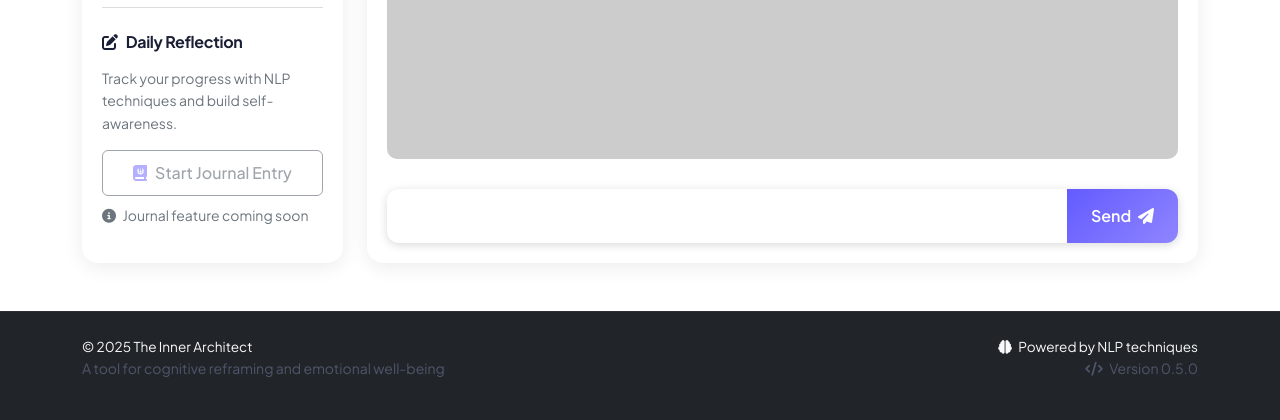
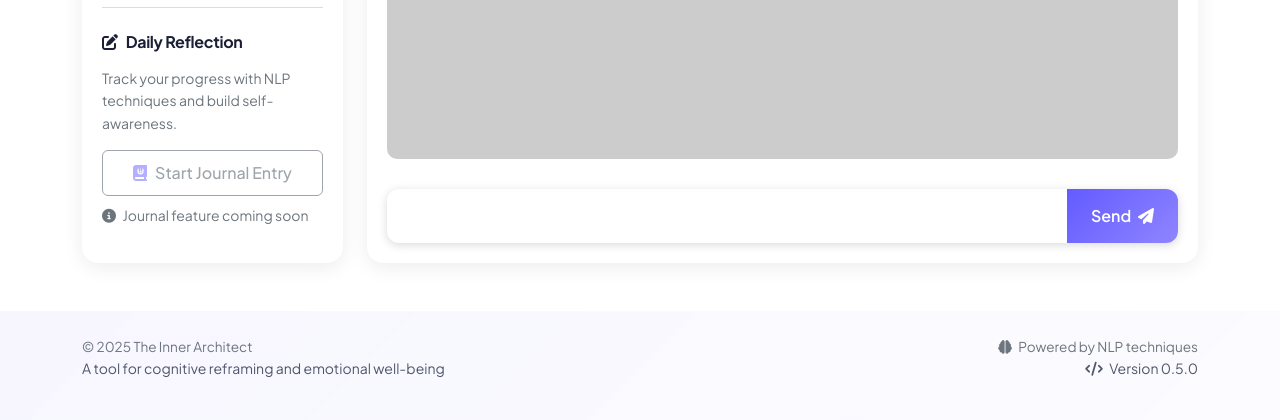
Before and after one commit to jahboukie/innerarchitect, a Flask app: page / in a window 1280 px wide. Shown: the part 1218-1638 px from the top of the page. Run offline with Flask 3, Linux system fonts and the light colour scheme; the visitor is signed in with stand-in values (Sample User, id 1); data comes from the database, SQL or seed files in the repository; parts of the project's set-up code (start-up, migrations or seed data) failed here and were passed over.

Commit message:
Enhance the look and feel of the website by updating color schemes
Refactors base.html and belief_change.html templates, updating footer styles and badge colors to use a more subtle color palette.

Replit-Commit-Author: Agent
Replit-Commit-Session-Id: e8ae6b96-ce5d-4015-bb19-e7c0a889d7a9
Replit-Commit-Screenshot-Url: https://storage.googleapis.com/screenshot-production-us-central1/6d9b3c89-b05b-4ba5-b091-f0debd316418/a390a6dd-e3f2-4a04-8add-f7e05da641f0.jpg

```diff
--- a/templates/base.html
+++ b/templates/base.html
@@ -169,15 +169,15 @@
     {% block content %}{% endblock %}
 
     <!-- Footer -->
-    <footer class="bg-dark py-4 mt-5">
+    <footer class="py-4 mt-5" style="background: var(--subtle-gradient);">
         <div class="container">
             <div class="row">
                 <div class="col-md-6">
-                    <p class="mb-0 text-light">© 2025 {{ g.translate('app_name', 'The Inner Architect') }}</p>
+                    <p class="mb-0 text-secondary">© 2025 {{ g.translate('app_name', 'The Inner Architect') }}</p>
                     <p class="text-muted small">{{ g.translate('nlp_description', 'A tool for cognitive reframing and emotional well-being') }}</p>
                 </div>
                 <div class="col-md-6 text-md-end">
-                    <p class="mb-0 text-light">
+                    <p class="mb-0 text-secondary">
                         <i class="fas fa-brain me-1"></i> {{ g.translate('nlp_techniques', 'Powered by NLP techniques') }}
                     </p>
                     <p class="text-muted small">
--- a/templates/belief_change.html
+++ b/templates/belief_change.html
@@ -776,10 +776,10 @@
                             <span class="badge bg-primary-subtle text-primary-emphasis p-2">
                                 <i class="fas fa-tag me-1"></i> ${session.category_name}
                             </span>
-                            <span class="badge bg-dark text-light p-2">
+                            <span class="badge bg-primary-subtle text-primary-emphasis p-2">
                                 <i class="fas fa-calendar me-1"></i> Created: ${createdDateString}
                             </span>
-                            <span class="badge bg-dark text-light p-2">
+                            <span class="badge bg-primary-subtle text-primary-emphasis p-2">
                                 <i class="fas fa-clock me-1"></i> Last Updated: ${updatedDateString}
                             </span>
                         </div>
```
